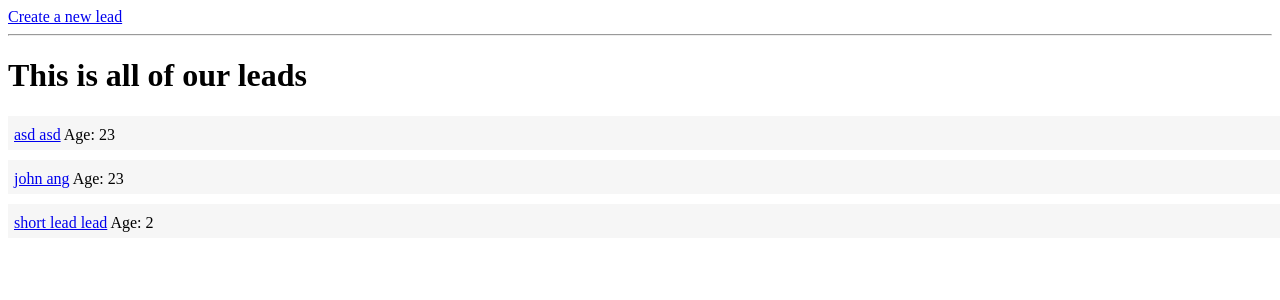
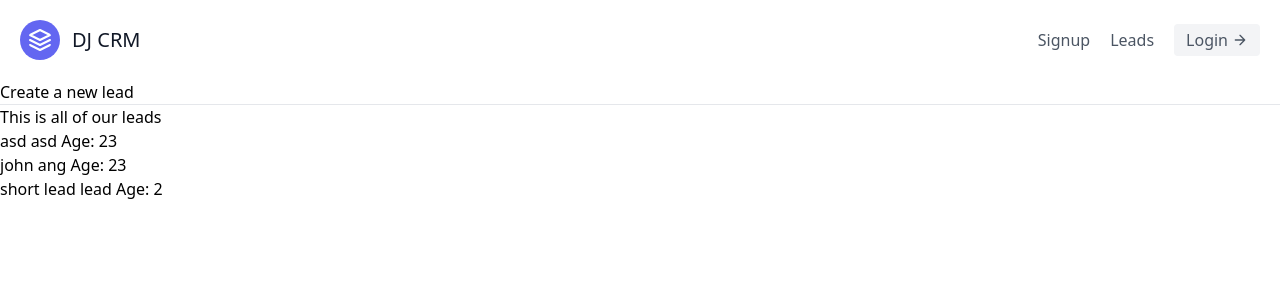
Before and after one commit to kab0o0m/CRM, a Django app: page /leads/ in a window 1280 px wide. Shown: the top 300 px of the page. Run offline with Django 5.2, Linux system fonts and the light colour scheme; data comes from the database, SQL or seed files in the repository; some libraries are stand-ins or nearby versions.

Commit message:
added landing page, navbar

```diff
--- a/djcrm/urls.py
+++ b/djcrm/urls.py
@@ -16,8 +16,10 @@ Including another URLconf
 """
 from django.contrib import admin
 from django.urls import path, include
+from leads.views import landing_page
 
 urlpatterns = [
     path("admin/", admin.site.urls),
+    path("", landing_page),
     path('leads/', include('leads.urls', namespace="leads"))
 ]
--- a/leads/views.py
+++ b/leads/views.py
@@ -3,6 +3,10 @@ from django.http import HttpResponse
 from .models import Lead, Agent
 from .forms import LeadModelForm, LeadForm
 # Create your views here.
+
+
+def landing_page(request):
+    return render(request, "landing.html")
 
 
 def lead_list(request):
--- a/templates/base.html
+++ b/templates/base.html
@@ -4,18 +4,15 @@
     <meta charset="UTF-8" />
     <meta name="viewport" content="width=device-width, initial-scale=1.0" />
     <title>DJCRM</title>
-    <style>
-      .lead {
-        padding: 10px 10px 6px 6px;
-        margin-top: 10px;
-        background-color: #f6f6f6;
-        width: 100%;
-      }
+    <script src="https://cdn.tailwindcss.com"></script>
     </style>
   </head>
   <body>
-    {% block content%}
-    {% endblock content %}
-    {% include "scripts.html"%}
+    <div class="max-w-7xl mx-auto ">
+      {% include 'navbar.html' %}
+      {% block content%}
+      {% endblock content %}
+      {% include "scripts.html"%}
+    </div>
   </body>
 </html>
--- /dev/null
+++ b/templates/navbar.html
@@ -0,0 +1,49 @@
+<header class="text-gray-600 body-font">
+  <div
+    class="container mx-auto flex flex-wrap p-5 flex-col md:flex-row items-center"
+  >
+    <a
+      class="flex title-font font-medium items-center text-gray-900 mb-4 md:mb-0"
+    >
+      <svg
+        xmlns="http://www.w3.org/2000/svg"
+        fill="none"
+        stroke="currentColor"
+        stroke-linecap="round"
+        stroke-linejoin="round"
+        stroke-width="2"
+        class="w-10 h-10 text-white p-2 bg-indigo-500 rounded-full"
+        viewBox="0 0 24 24"
+      >
+        <path
+          d="M12 2L2 7l10 5 10-5-10-5zM2 17l10 5 10-5M2 12l10 5 10-5"
+        ></path>
+      </svg>
+      <span class="ml-3 text-xl">DJ CRM</span>
+    </a>
+    <nav
+      class="md:ml-auto flex flex-wrap items-center text-base justify-center"
+    >
+      <a class="mr-5 hover:text-gray-900">Signup</a>
+      <a href="{% url 'leads:lead-list' %}" class="mr-5 hover:text-gray-900"
+        >Leads</a
+      >
+    </nav>
+    <a
+      class="inline-flex items-center bg-gray-100 border-0 py-1 px-3 focus:outline-none hover:bg-gray-200 rounded text-base mt-4 md:mt-0"
+    >
+      Login
+      <svg
+        fill="none"
+        stroke="currentColor"
+        stroke-linecap="round"
+        stroke-linejoin="round"
+        stroke-width="2"
+        class="w-4 h-4 ml-1"
+        viewBox="0 0 24 24"
+      >
+        <path d="M5 12h14M12 5l7 7-7 7"></path>
+      </svg>
+    </a>
+  </div>
+</header>
```
Also changed, not shown: templates/landing.html (added, +17 -0 lines).
